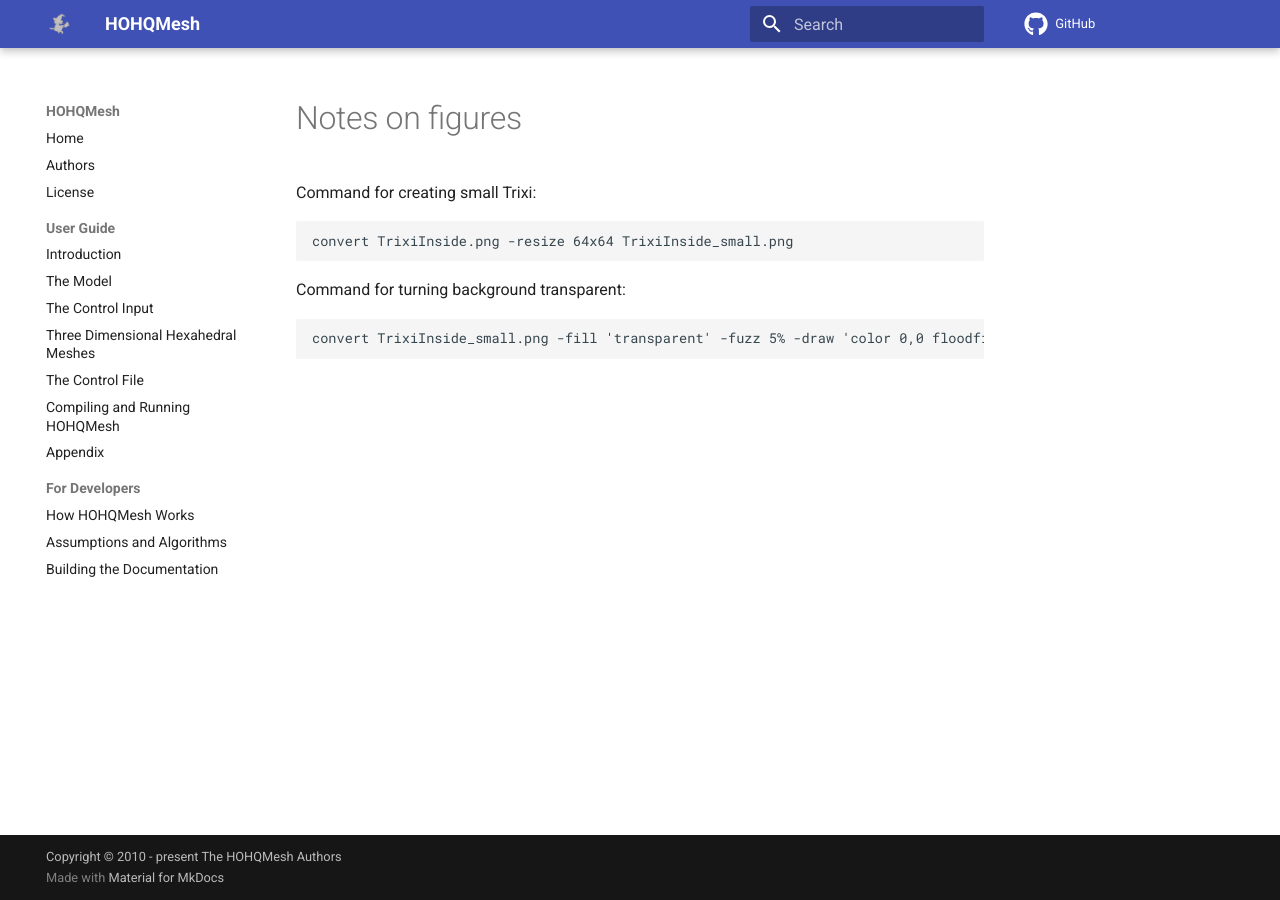
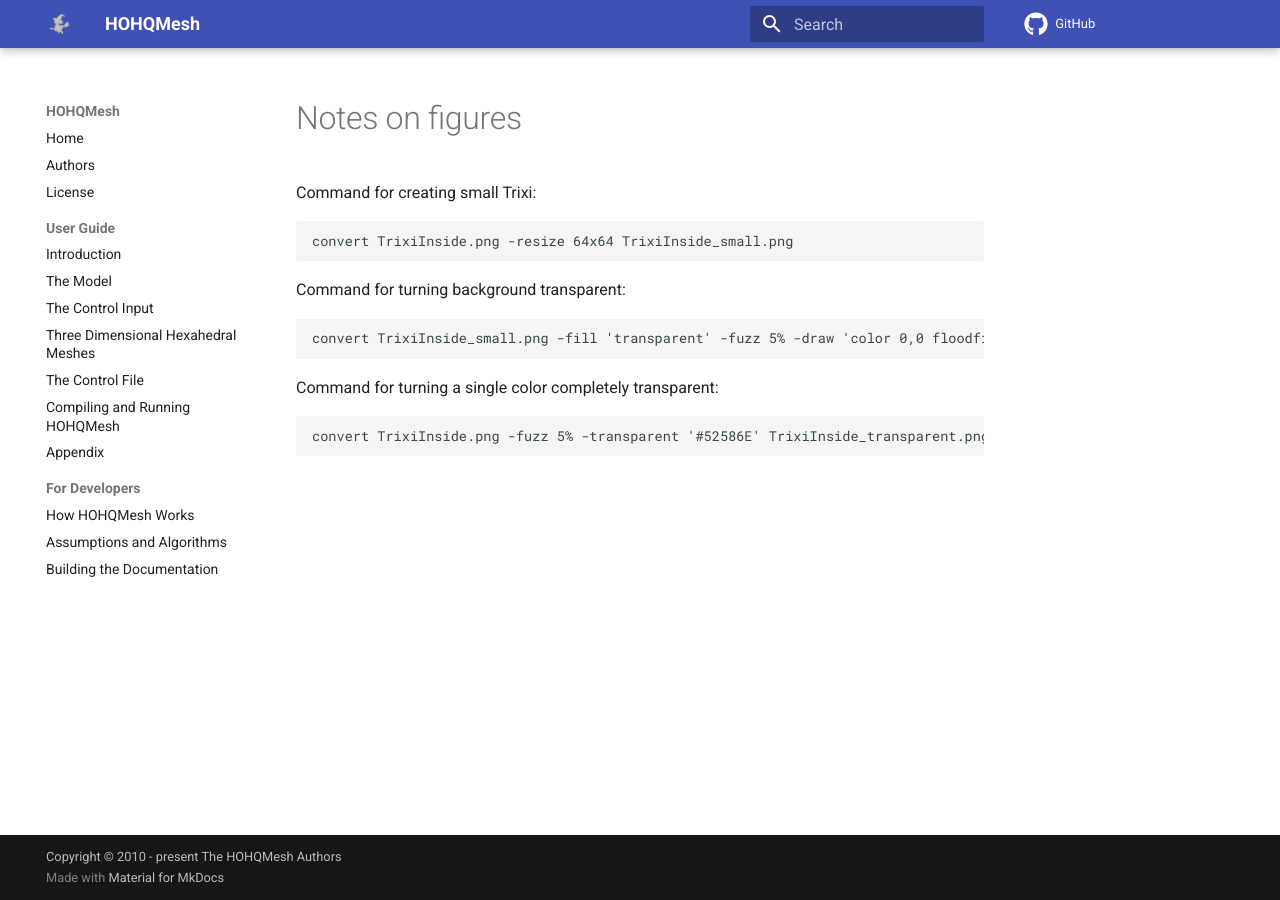
Before and after one commit to trixi-framework/HOHQMesh, an MkDocs documentation site: the page built from Documentation/docs/images/README.md, in a window 1280 px wide. Built offline with MkDocs 1.6.1 and Material for MkDocs 9.7.7, drawn with Linux system fonts in a browser that asks for light colours; comment, search, counter and statistics services are not loaded.

Commit message:
Add convert command to readme

````diff
--- a/Documentation/docs/images/README.md
+++ b/Documentation/docs/images/README.md
@@ -8,3 +8,8 @@ Command for turning background transparent:
 ```bash
 convert TrixiInside_small.png -fill 'transparent' -fuzz 5% -draw 'color 0,0 floodfill' TrixiInside_small_transparent.png
 ```
+
+Command for turning a single color completely transparent:
+```bash
+convert TrixiInside.png -fuzz 5% -transparent '#52586E' TrixiInside_transparent.png
+```
````
